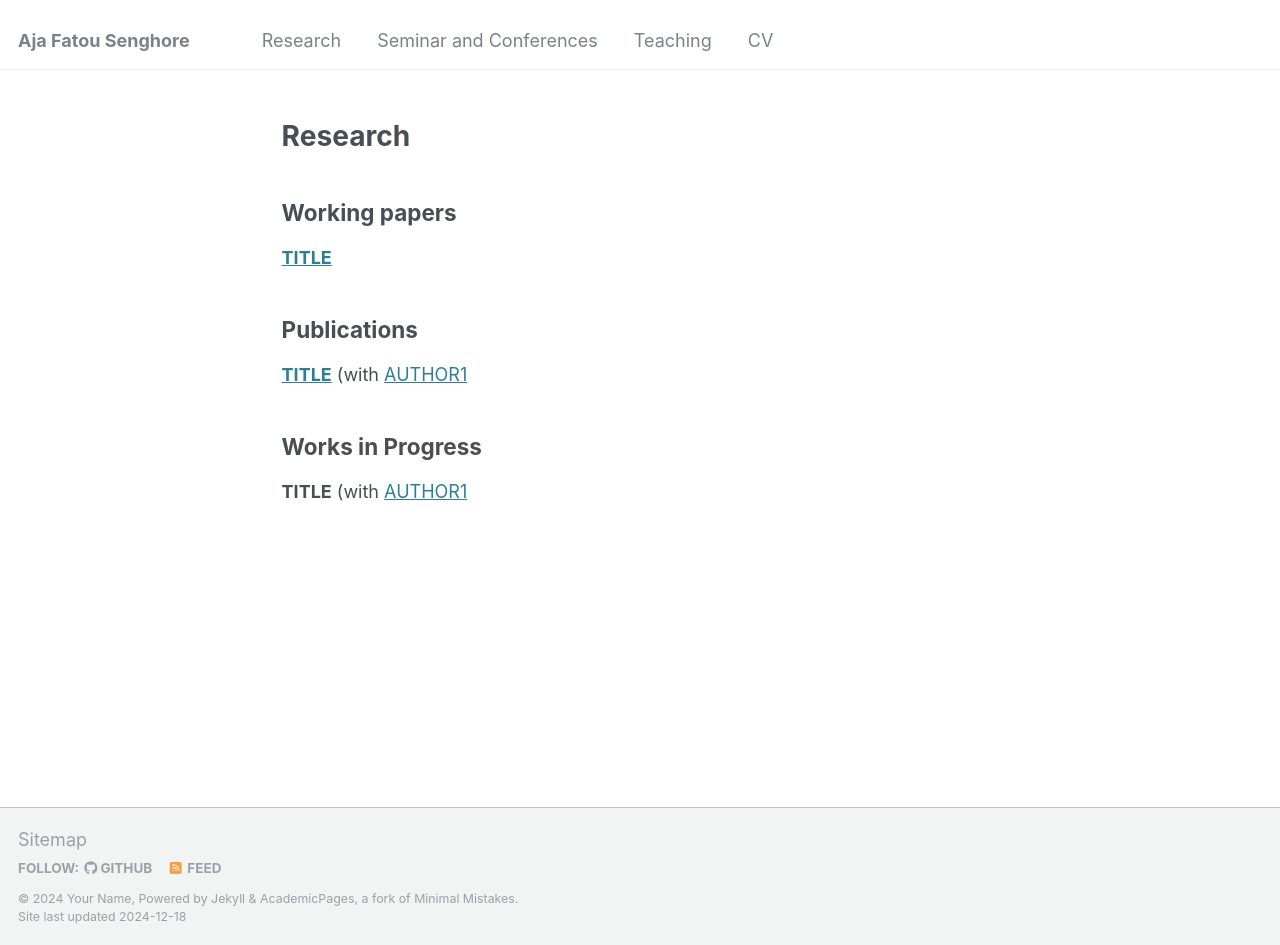
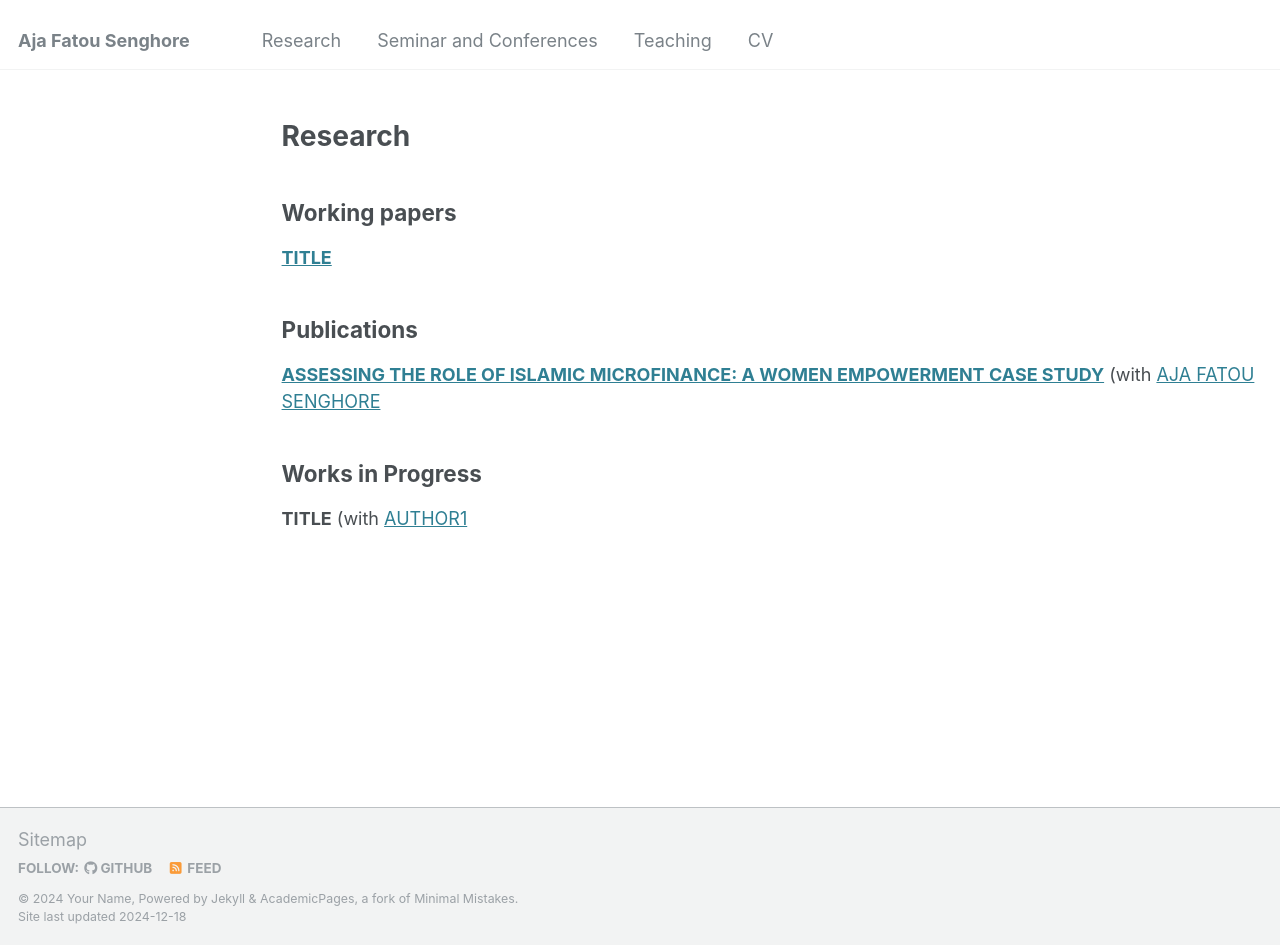
Before and after one commit to ajafatou/ajafatou.github.io, a Jekyll site: the page built from _pages/research.md, in a window 1280 px wide and 945 px high. Built offline with Jekyll 4.4.1, drawn with Linux system fonts in a browser that asks for light colours.

Commit message:
Update research.md

```diff
--- a/_pages/research.md
+++ b/_pages/research.md
@@ -17,7 +17,7 @@ redirect_from:
 
 ## Publications
 
-[**TITLE**](/files/Senghore.pdf) (with [AUTHOR1](URL1) <br/>
+[**ASSESSING THE ROLE OF ISLAMIC MICROFINANCE: A WOMEN EMPOWERMENT CASE STUDY**](/files/Senghore.pdf) (with [AJA FATOU SENGHORE](URL1) <br/>
 
 ## Works in Progress
 
```
